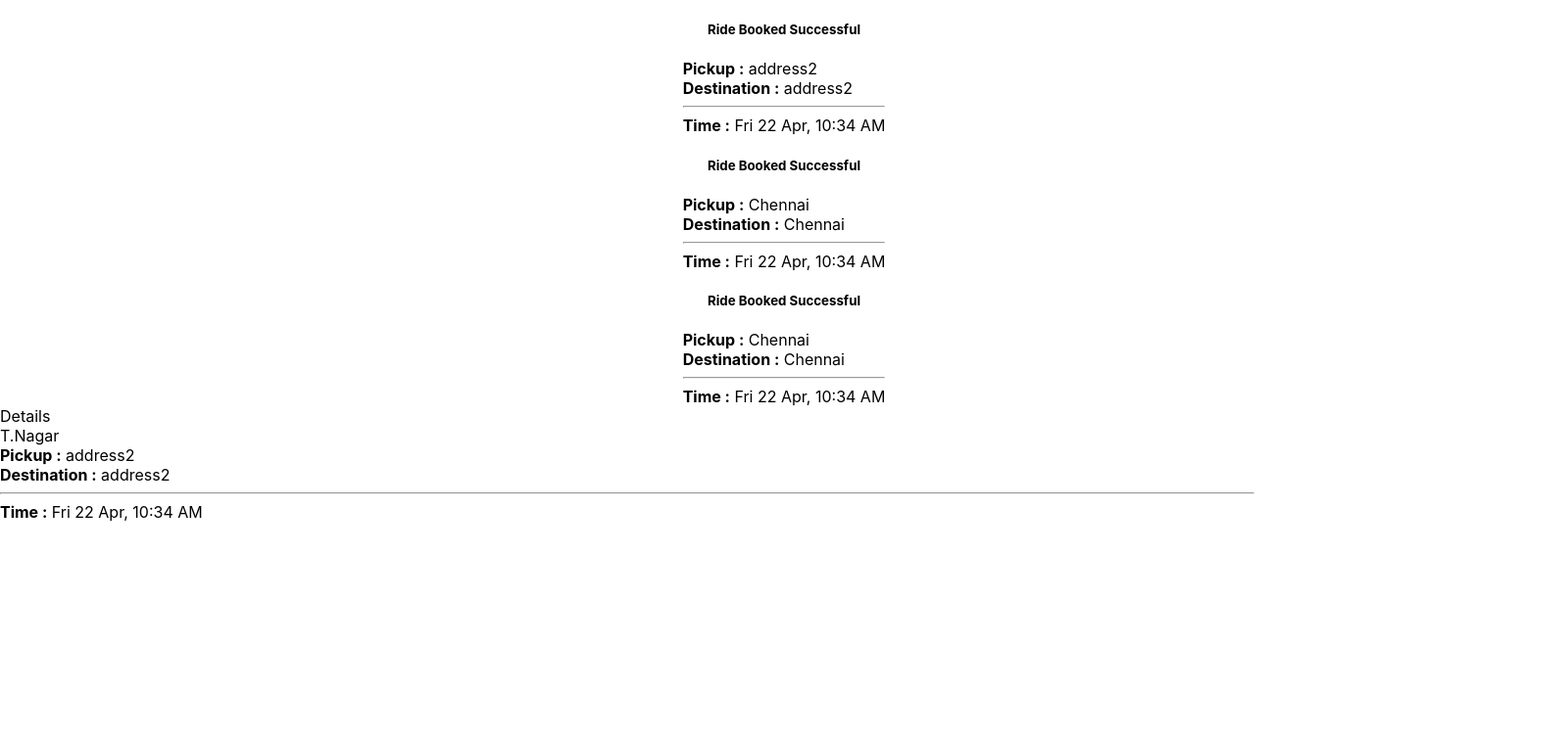
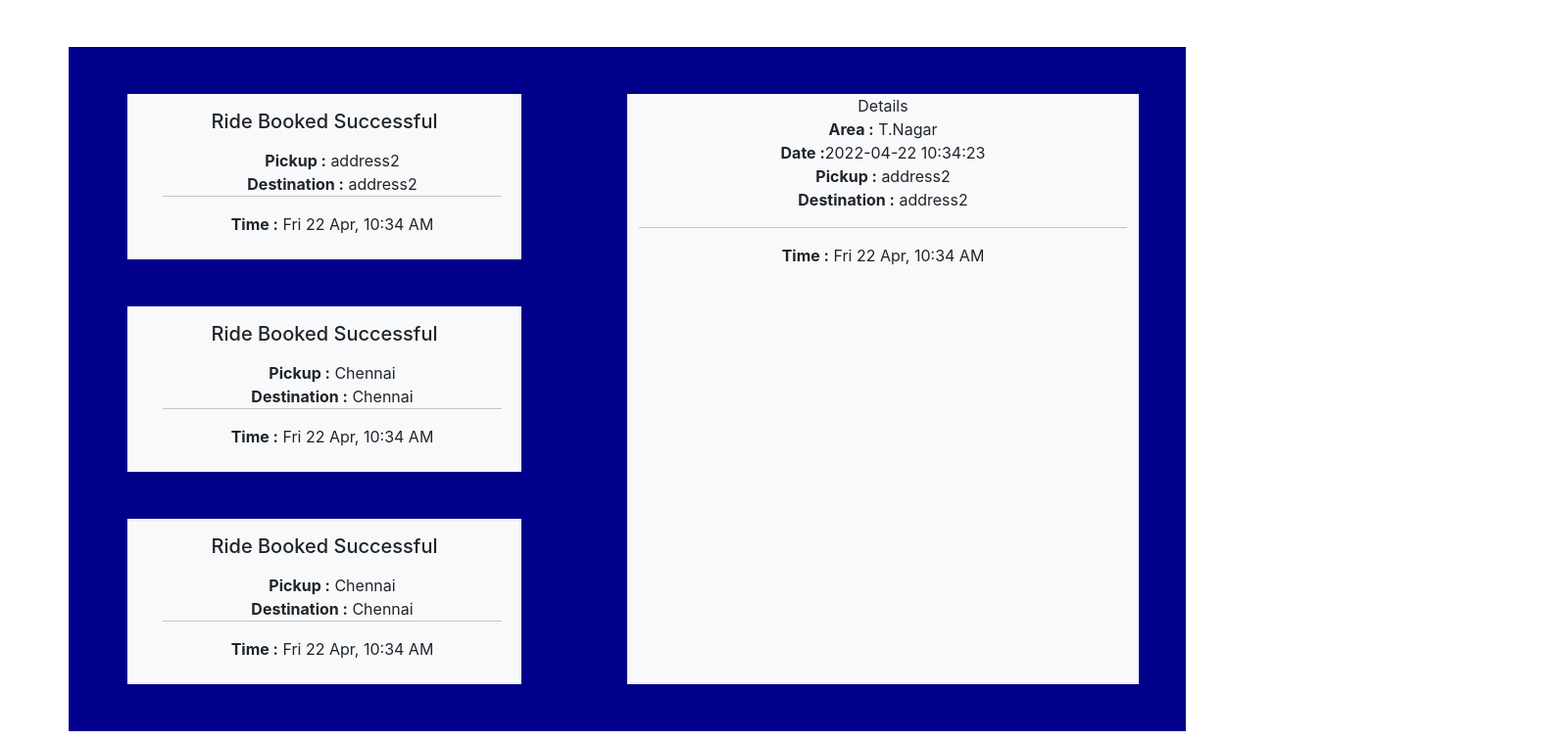
Before and after one commit to UI-GGN/CBP3-React-Rebels, a React (Create React App) app in the folder frontend/hatch-a-cab/: page /booking-confirmation in a window 1280 px wide. Shown: the top 756 px of the page at 98% size, 1600 px wide, since content can reach past the window. Built offline with nearby package versions, Linux system fonts and the light colour scheme.

Commit message:
rr3 |3|show confirmation| Akshit,Nallu

```diff
--- a/frontend/hatch-a-cab/public/index.html
+++ b/frontend/hatch-a-cab/public/index.html
@@ -9,6 +9,7 @@
       name="description"
       content="Web site created using create-react-app"
     />
+    <link href="https://cdn.jsdelivr.net/npm/bootstrap@5.3.0-alpha3/dist/css/bootstrap.min.css" rel="stylesheet" integrity="sha384-KK94CHFLLe+nY2dmCWGMq91rCGa5gtU4mk92HdvYe+M/SXH301p5ILy+dN9+nJOZ" crossorigin="anonymous">
     <link rel="apple-touch-icon" href="%PUBLIC_URL%/logo192.png" />
     <!--
       manifest.json provides metadata used when your web app is installed on a
@@ -39,5 +40,6 @@
       To begin the development, run `npm start` or `yarn start`.
       To create a production bundle, use `npm run build` or `yarn build`.
     -->
+    <script src="https://cdn.jsdelivr.net/npm/bootstrap@5.3.0-alpha3/dist/js/bootstrap.bundle.min.js" integrity="sha384-ENjdO4Dr2bkBIFxQpeoTz1HIcje39Wm4jDKdf19U8gI4ddQ3GYNS7NTKfAdVQSZe" crossorigin="anonymous"></script>
   </body>
 </html>
--- a/frontend/hatch-a-cab/src/pages/Bookingconfirmation.js
+++ b/frontend/hatch-a-cab/src/pages/Bookingconfirmation.js
@@ -31,8 +31,8 @@ const BookingConfirmation = ({ rides }) => {
     return (
       <div>
         Details
-        <div>{selectedCab?.area}</div>
-        <div>{selectedCab?.date}</div>
+        <div><strong>Area :</strong> {selectedCab?.area}</div>
+        <div><strong>Date :</strong>{selectedCab?.time}</div>
         <div>
           <strong>Pickup :</strong> {selectedCab?.pickUpLocation}
         </div>
@@ -47,12 +47,13 @@ const BookingConfirmation = ({ rides }) => {
     )
   }
   return (
-    <div>
-      <div>
+    <div className="container text-center mt-5">
+    <div class="row">
+      <div class="col">
         {rides.map(ride => (
-          <div className="container" key={ride.bookingId}>
+          <div className="row bg-light m-5 p-3" key={ride.bookingId}>
             {checkStatus(ride)}
-            <div>
+            <div class="row m-2">
               <div onClick={()=>selectCab(ride.bookingId)}>
                 <strong>Pickup :</strong> {ride.pickUpLocation}
               </div>
@@ -64,12 +65,16 @@ const BookingConfirmation = ({ rides }) => {
                 <strong>Time :</strong> {convertDate(ride.time)}
               </div>
             </div>
+
           </div>
         )
 
         )}
       </div>
+      <div class="col m-5 bg-light">
       {selectedCab !== undefined ? showDetails() : <></>}
+      </div>
+    </div>
     </div>
   );
 };
--- a/frontend/hatch-a-cab/src/styles/pages/BookingConfirmation.scss
+++ b/frontend/hatch-a-cab/src/styles/pages/BookingConfirmation.scss
@@ -1,8 +1,3 @@
 .container {
-  width: 100em;
-  margin: auto;
-  display: flex;
-  flex-direction: column;
-  justify-content: center;
-  align-items: center;
+  background-color: darkblue;
 }
```
